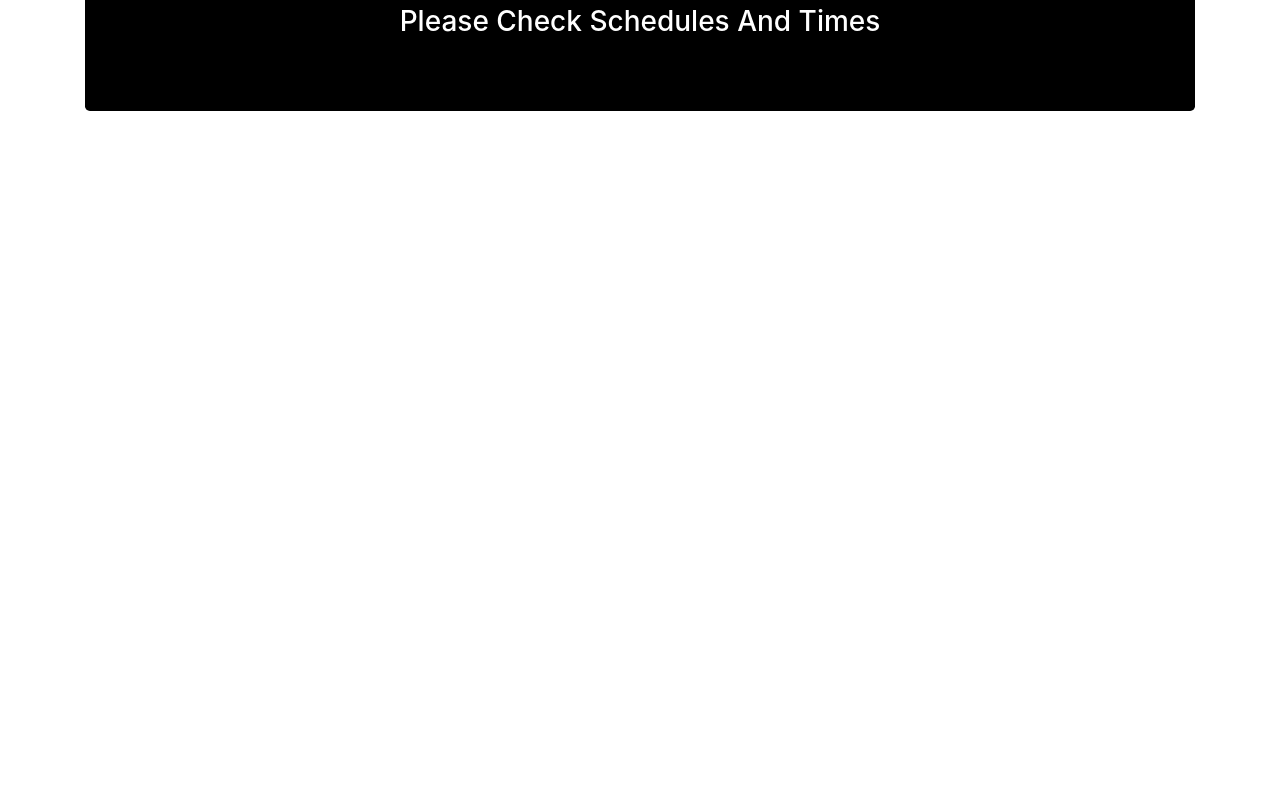
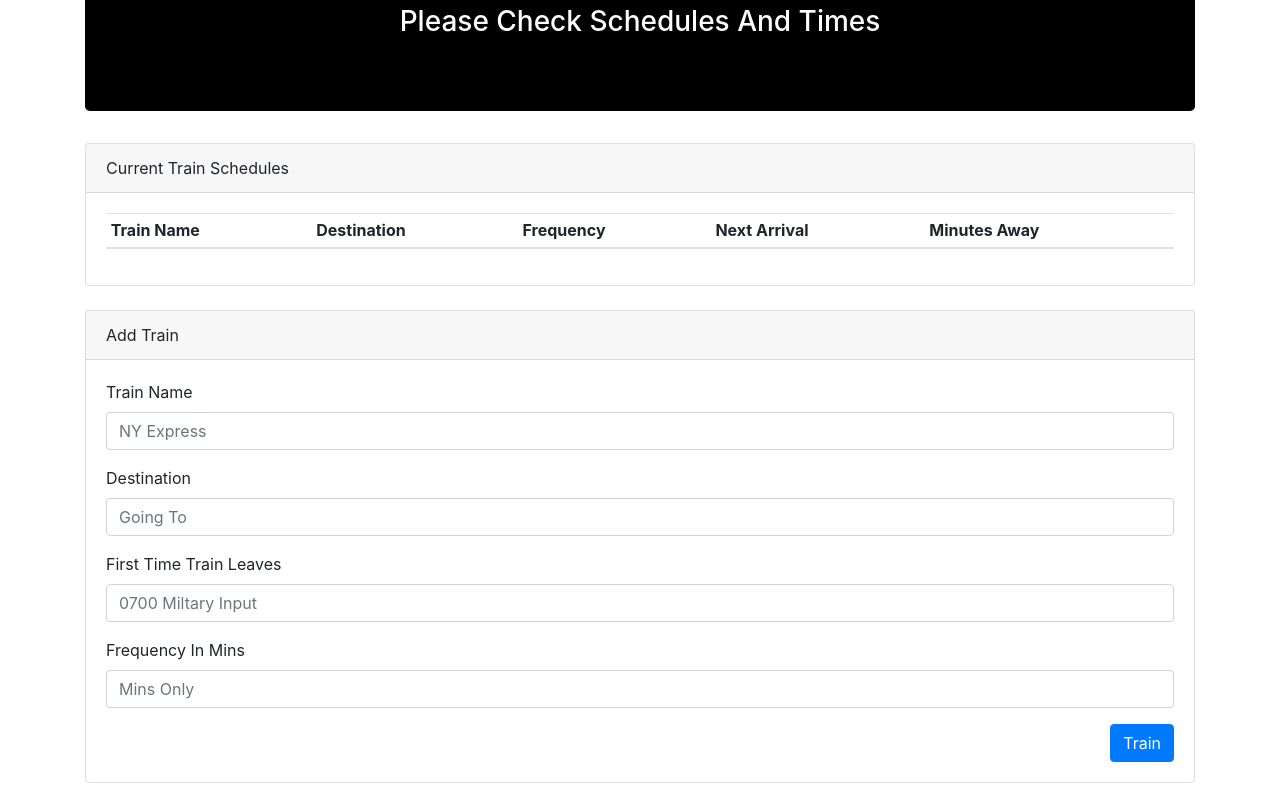
Before and after one commit to ccharles2388/trainscheduler, a plain HTML site: page index.html in a window 1280 px wide. Shown: the part 115-922 px from the top of the page. Before the commit the page ends 800 px from the top, so only its background shows below. Drawn offline with nearby package versions, Linux system fonts and the light colour scheme.

Commit message:
created html format

```diff
--- a/index.html
+++ b/index.html
@@ -25,6 +25,66 @@
       <h1 class="text-center">Train Schedule Data</h1>
       <h3 class="text-center">Please Check Schedules And Times</h3>
   </div>
+  <div class="row">
+
+    <div class="col-md-12">
+
+      <!-- Current Employees-->
+      <div class="card mb-4">
+        <div class="card-header">Current Train Schedules</div>
+        <div class="card-body">
+          <table class="table table-sm table-hover" id='employee-table'>
+            <thead>
+              <tr>
+                <th scope="col">Train Name</th>
+                <th scope="col">Destination</th>
+                <th scope="col">Frequency</th>
+                <th scope="col">Next Arrival</th>
+                <th scope="col">Minutes Away</th>
+              </tr>
+            </thead>
+            <tbody>
+            </tbody>
+          </table>
+        </div>
+      </div>
+    </div>
+  </div>
+
+  <div class="row">
+    <div class="col-md-12">
+      <!-- Add Train Information   -->
+      <div class="card mb-4">
+        <div class="card-header">Add Train</div>
+        <div class="card-body">
+
+          <!-- Train Schedule Detail Form -->
+          <form>
+            <div class="form-group">
+              <label for="train-name-input">Train Name</label>
+              <input class="form-control" id="train-name-input" placeholder="NY Express" type="text">
+            </div>
+            <div class="form-group">
+              <label for="destination-input">Destination</label>
+              <input class="form-control" id="destination-input" placeholder="Going To" type="text">
+            </div>
+            <div class="form-group">
+              <label for="first-time-input">First Time Train Leaves</label>
+              <input class="form-control" id="first-time-input" placeholder="0700 Miltary Input" type="text">
+            </div>
+            <div class="form-group">
+              <label for="frequency-input">Frequency In Mins</label>
+              <input class="form-control" id="frequency-input" placeholder="Mins Only" type="text">
+            </div>
+            <button class="btn btn-primary float-right" id="add-train-btn">Train</button>
+          </form>
+
+        </div>
+      </div>
+    </div>
+  </div>
+
+</div>
 
 </div>
 
```
